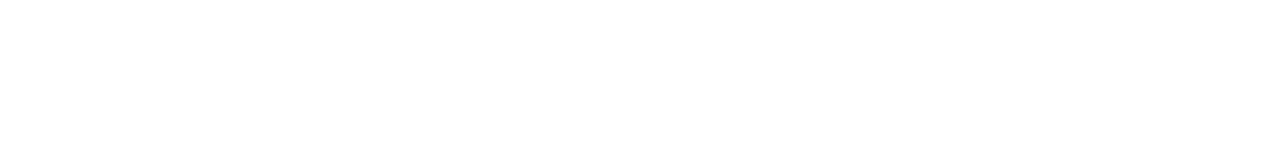
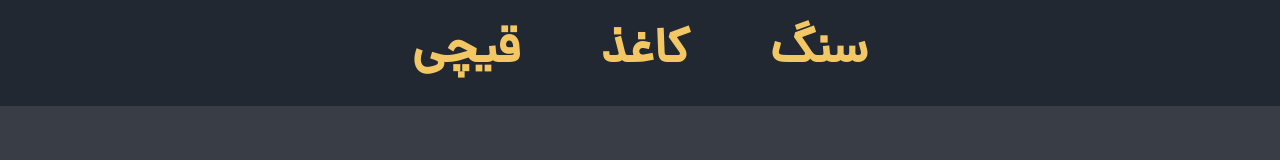
Before and after one commit to hadiheidariazar/rock-paper-scissors-game, a plain HTML site: page index.html in a window 1280 px wide. Drawn offline with Linux system fonts and the light colour scheme.

Commit message:
finish coding header

```diff
--- a/index.html
+++ b/index.html
@@ -3,9 +3,20 @@
 <head>
     <meta charset="UTF-8">
     <meta name="viewport" content="width=device-width, initial-scale=1.0">
+    <link rel="stylesheet" href="style.css">
     <title> بازی سنگ کاغذ قیچی </title>
 </head>
 <body>
 
+    <header>
+        <div>
+            <h1>
+                <span>سنگ</span>
+                <span>کاغذ</span>
+                <span>قیچی</span>
+            </h1>
+        </div>
+    </header>
+
 </body>
 </html>
--- a/style.css
+++ b/style.css
@@ -0,0 +1,53 @@
+@font-face {
+    font-family: Dana;
+    src: url('font/DanaFaNum-Medium.woff2');
+}
+
+:root {
+    --primary-light: #eee;
+    --primary-dark: #222831;
+    --secondary-dark: #393e46;
+    --secondary-dark-hover: #4a4f57;
+}
+
+* {
+    margin: 0;
+    padding: 0;
+    box-sizing: border-box;
+}
+
+body {
+    font-family: Dana;
+    background-color: var(--secondary-dark);
+    color: var(--primary-light);
+}
+
+header div {
+    background-color: var(--primary-dark);
+    text-align: center;
+    padding: 1rem;
+}
+
+header div h1 {
+    font-size: 3rem;
+    color: #f3c864;
+    display: flex;
+    align-items: center;
+    justify-content: center;
+    gap: 5rem;
+}
+
+
+@media screen and (max-width: 568px) {
+    header div h1 {
+        font-size: 2.5rem;
+        justify-content: space-between;
+        gap: 0;
+    }
+}
+
+@media screen and (max-width: 378px) {
+    header div h1 {
+        font-size: 2rem;
+    }
+}
```
